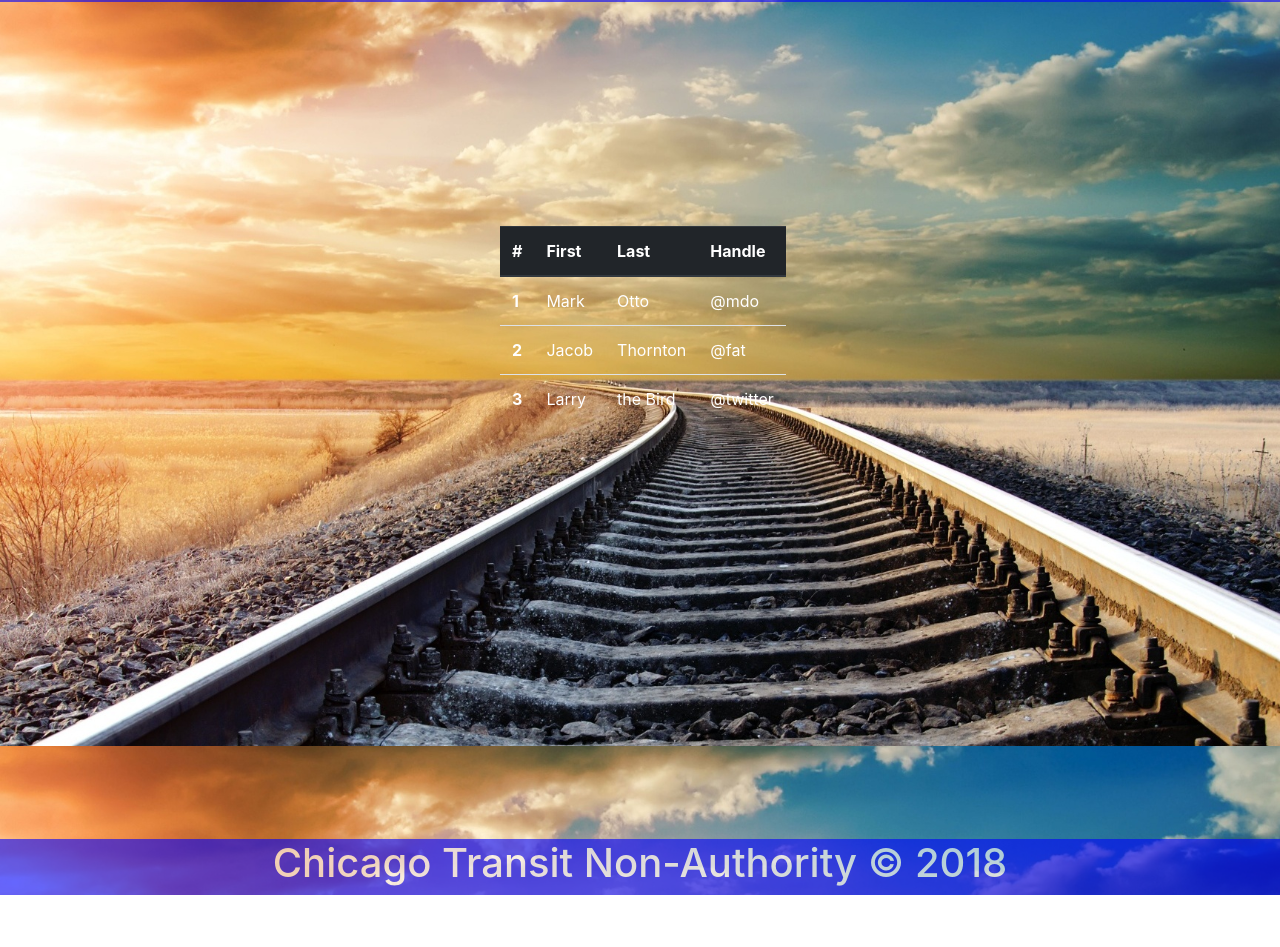
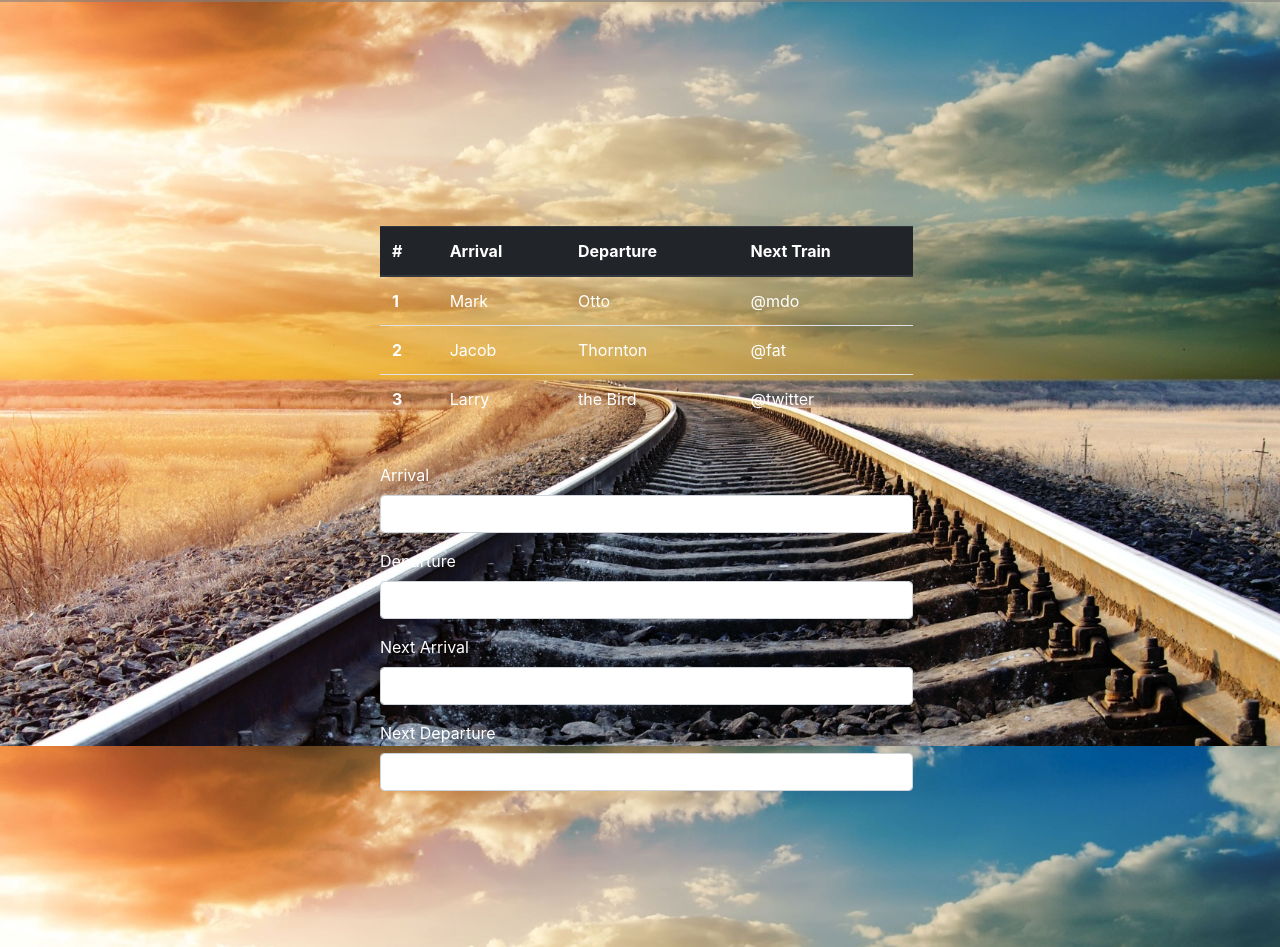
Before and after one commit to lquint85/Firebase, a plain HTML site: page index.html in a window 1280 px wide. Shown: the part 54-1001 px from the top of the page. Before the commit the page ends 949 px from the top, so only its background shows below. Drawn offline with nearby package versions, Linux system fonts and the light colour scheme; no server answers.

Commit message:
added the form and the table

```diff
--- a/assets/css/stylesheet.css
+++ b/assets/css/stylesheet.css
@@ -3,21 +3,23 @@ body {
     background-size: cover;
 }
 header {
-    background: blue;
+    background: grey;
     color: white;
     text-align: center;
     opacity: .6;
 }
 #mytable {
     margin-top: 200px;
-    margin-left: 400px;
+    margin-left: 280px;
     color: white;
 }
 
 footer {
-    background: blue;
+    height:100px;
+    background: grey;
     color: white;
     text-align: center;
     opacity: .6;
-    margin-top: 400px;
+    margin-top: 200px;
+    padding: 25px;
 }
--- a/index.html
+++ b/index.html
@@ -23,16 +23,17 @@
         </div>
     </header>
     <br>
+    <!-- Insert Table -->
     <section class="container">
         <div class="row" id="mytable">
-            <div class="col-sm-4">
+            <div class="col-sm-8">
                 <table class="table">
                     <thead class="thead-dark">
                       <tr>
                         <th scope="col">#</th>
-                        <th scope="col">First</th>
-                        <th scope="col">Last</th>
-                        <th scope="col">Handle</th>
+                        <th scope="col">Arrival</th>
+                        <th scope="col">Departure</th>
+                        <th scope="col">Next Train</th>
                       </tr>
                     </thead>
                     <tbody>
@@ -56,6 +57,26 @@
                       </tr>
                     </tbody>
                   </table>
+                  <br>
+                  <!-- Insert Form-->
+                  <form>
+                    <div class="form-group">
+                      <label for="formGroupExampleInput">Arrival</label>
+                      <input type="text" class="form-control" id="formGroupExampleInput" placeholder=" ">
+                    </div>
+                    <div class="form-group">
+                      <label for="formGroupExampleInput2">Departure</label>
+                      <input type="text" class="form-control" id="formGroupExampleInput2" placeholder=" ">
+                    </div>
+                    <div class="form-group">
+                      <label for="formGroupExampleInput2">Next Arrival</label>
+                      <input type="text" class="form-control" id="formGroupExampleInput2" placeholder=" ">
+                    </div>
+                    <div class="form-group">
+                      <label for="formGroupExampleInput2">Next Departure</label>
+                      <input type="text" class="form-control" id="formGroupExampleInput2" placeholder=" ">
+                    </div>
+                  </form>
 
             </div>
         </div>
```
